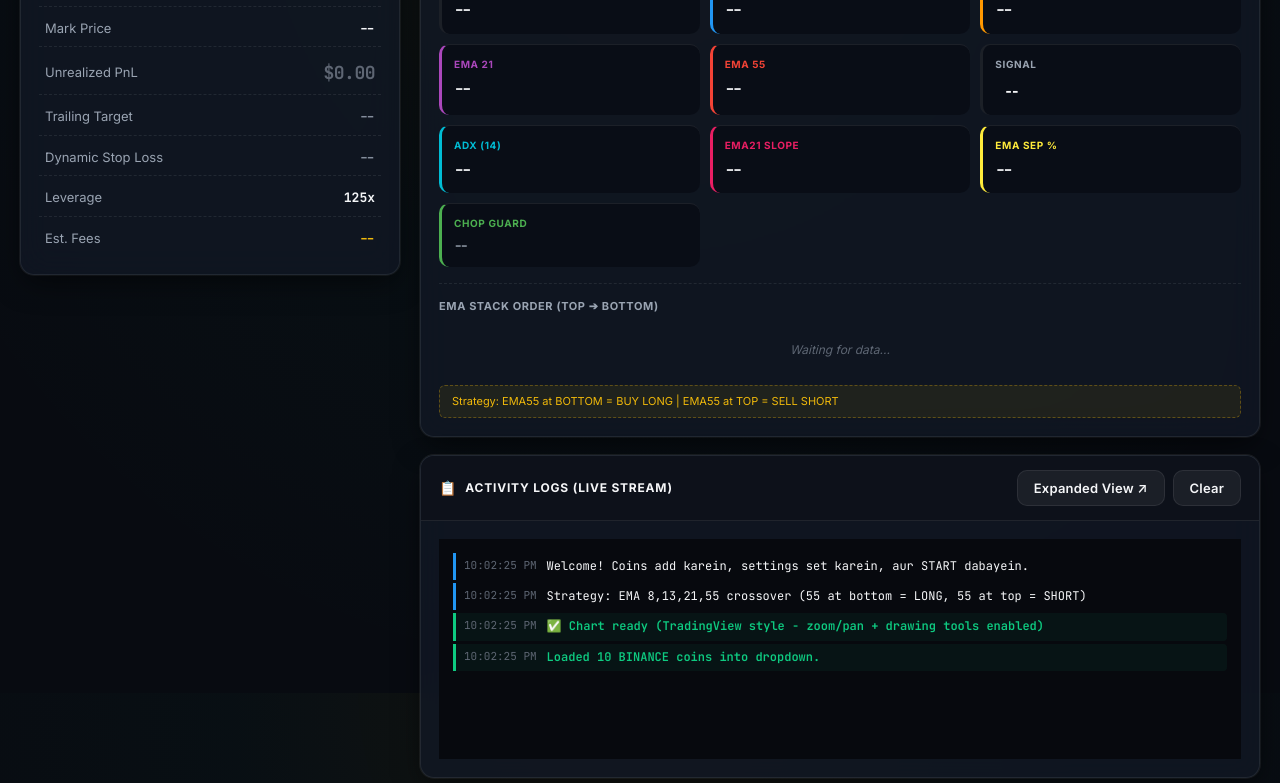
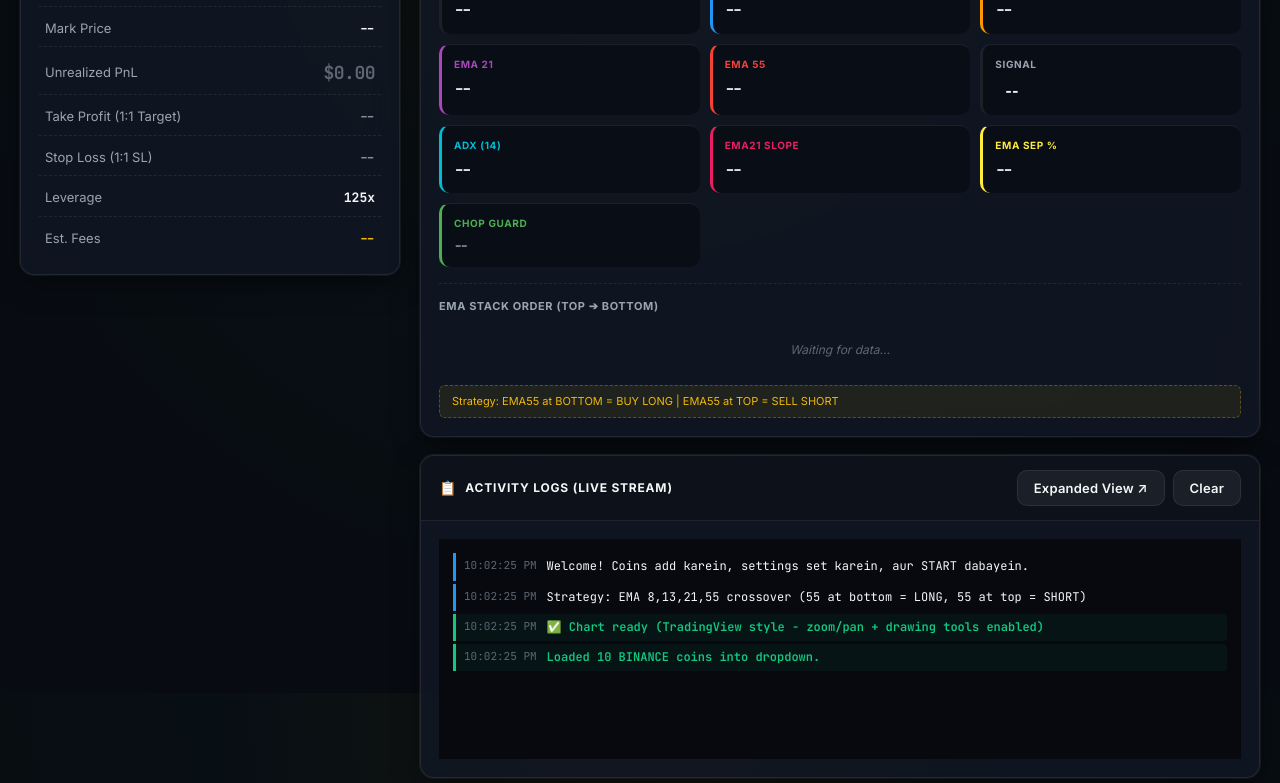
Before and after one commit to studyinnlanguage/bot, a Flask app: page / in a window 1280 px wide. Shown: the part 907-1690 px from the top of the page. Run offline with Flask 3, Linux system fonts and the light colour scheme; data that the repository does not hold is empty.

Commit message:
fix(strategy): eradicate trailing/dynamic terminology and automate 1:1 TP mode on auto

```diff
--- a/bot-engine/app.py
+++ b/bot-engine/app.py
@@ -142,16 +142,10 @@ def load_config() -> dict:
             with open(CONFIG_FILE, "r", encoding="utf-8") as f:
                 cfg = json.load(f)
             merged = {**DEFAULT_CONFIG, **cfg}
-            # Preserve configured tp_mode (fixed, trailing, ema_reversal). Default to fixed 1:1
-            tp_m = (merged.get("tp_mode") or "fixed").lower()
-            if tp_m in ("both", "fixed"):
-                merged["tp_mode"] = "fixed"
-            elif tp_m in ("trailing", "ema_reversal"):
-                merged["tp_mode"] = tp_m
-            else:
-                merged["tp_mode"] = "fixed"
-            if not merged.get("trailing_roe_pct") or float(merged.get("trailing_roe_pct", 0)) < 20:
-                merged["trailing_roe_pct"] = 100.0
+            # Enforce strict 1:1 TP & SL with auto-reversal
+            merged["tp_mode"] = "fixed"
+            merged["take_profit_pct"] = merged.get("stop_loss_pct", 2)
+            merged["trailing_roe_pct"] = 100.0
             return merged
         except (json.JSONDecodeError, OSError) as e:
             logger.error("Failed to load config: %s", e)
--- a/bot-engine/static/js/app.js
+++ b/bot-engine/static/js/app.js
@@ -1017,23 +1017,14 @@ function updatePositionUI(data) {
     const lev = (hasOpenTrade && rawLev > 1) ? rawLev : (rawLev > 1 && !$('leverage')?.value ? rawLev : cfgLev);
     if ($('posLeverage')) $('posLeverage').textContent = `${lev}x`;
 
-    // Trailing TP Target & Dynamic SL
+    // 1:1 Take Profit Target & 1:1 Stop Loss
     const trailingEl = $('posTrailingTp');
-    const tpMode = (data.tp_mode || $('tpMode')?.value || 'trailing').toLowerCase();
     const targetRoe = Number(data.target_roe) || 100;
 
     if (trailingEl) {
         if (data.side && data.side !== 'NONE' && data.tp_price) {
-            if (tpMode === 'trailing' || tpMode === 'both' || tpMode === 'fixed') {
-                trailingEl.textContent = `1:1 TP (+${targetRoe.toFixed(0)}% ROE) @ $${fmt(data.tp_price)}`;
-                trailingEl.style.color = '#0ecb81';
-            } else if (tpMode === 'ema_reversal') {
-                trailingEl.textContent = `EMA55 Reversal Target`;
-                trailingEl.style.color = '#0ecb81';
-            } else {
-                trailingEl.textContent = `$${fmt(data.tp_price)}`;
-                trailingEl.style.color = '#0ecb81';
-            }
+            trailingEl.textContent = `$${fmt(data.tp_price)} (1:1 Target)`;
+            trailingEl.style.color = '#0ecb81';
         } else {
             trailingEl.textContent = '--';
             trailingEl.style.color = '#848e9c';
@@ -1042,26 +1033,8 @@ function updatePositionUI(data) {
     const slEl = $('posCurrentSl');
     if (slEl) {
         if (data.side && data.side !== 'NONE' && data.sl_price) {
-            let slDesc = `$${fmt(data.sl_price)}`;
-            if (tpMode === 'trailing' || tpMode === 'both' || tpMode === 'fixed') {
-                const stage = data.tp_stage || 1;
-                if (stage >= 3) {
-                    const lockedStage = stage - 2;
-                    const lockedRoe = (lockedStage * targetRoe).toFixed(0);
-                    slDesc += ` (Locked TP${lockedStage} +${lockedRoe}% ROE 💰)`;
-                    slEl.style.color = '#0ecb81';
-                } else if (stage === 2) {
-                    slDesc += ` (Break-even 🛡️)`;
-                    slEl.style.color = '#f0b90b';
-                } else {
-                    const slRoe = Math.min(targetRoe, 80);
-                    slDesc += ` (-${slRoe.toFixed(0)}% ROE 🛡️)`;
-                    slEl.style.color = '#f6465d';
-                }
-            } else {
-                slEl.style.color = '#f6465d';
-            }
-            slEl.textContent = slDesc;
+            slEl.textContent = `$${fmt(data.sl_price)} (1:1 SL)`;
+            slEl.style.color = '#f6465d';
         } else {
             slEl.textContent = '--';
             slEl.style.color = '#848e9c';
@@ -1179,7 +1152,7 @@ function updatePositionUI(data) {
 
     if ($('posFocusTrailingTp')) $('posFocusTrailingTp').textContent = trailingEl ? trailingEl.textContent : '--';
     if ($('posFocusCurrentSl')) $('posFocusCurrentSl').textContent = slEl ? slEl.textContent : '--';
-    if ($('posTabStage')) $('posTabStage').textContent = data.side && data.side !== 'NONE' ? `Stage ${data.tp_stage || 1}` : 'Stage 0';
+    if ($('posTabStage')) $('posTabStage').textContent = data.side && data.side !== 'NONE' ? '1:1 Active' : '1:1 Auto';
     if ($('posTabTpTarget')) $('posTabTpTarget').textContent = data.tp_price ? `TP: $${fmt(data.tp_price)}` : 'Target: --';
 
     // Update positions table
@@ -1652,20 +1625,11 @@ async function loadSettings() {
         }
         if ($('amount')) $('amount').value = cfg.amount || 100;
         if ($('amountPct')) $('amountPct').value = cfg.amount_pct || 10;
-        if ($('stopLossPct')) $('stopLossPct').value = cfg.stop_loss_pct || 2;
-        if ($('takeProfitPct')) {
-            const tp = (cfg.stop_loss_pct || 2) * 3;
-            $('takeProfitPct').value = tp.toFixed(1);
-        }
-        if ($('trailingRoePct')) {
-            $('trailingRoePct').value = cfg.trailing_roe_pct || 100;
-        }
-        if ($('tpMode')) {
-            const rawTp = (cfg.tp_mode || 'fixed').toLowerCase();
-            $('tpMode').value = (rawTp === 'trailing' || rawTp === 'ema_reversal') ? rawTp : 'fixed';
-            // Trigger visibility update for TP % hint
-            if (typeof window.updateTPModeUI === 'function') window.updateTPModeUI();
-        }
+        const slVal = cfg.stop_loss_pct || 2;
+        if ($('stopLossPct')) $('stopLossPct').value = slVal;
+        if ($('takeProfitPct')) $('takeProfitPct').value = slVal;
+        if ($('tpMode')) $('tpMode').value = 'fixed';
+        if (typeof window.updateTPModeUI === 'function') window.updateTPModeUI();
         if ($('mode')) $('mode').value = cfg.mode || 'both';
         if ($('testnet')) $('testnet').value = String(cfg.testnet ?? true);
         if (cfg.api_key && $('apiKey')) $('apiKey').placeholder = cfg.api_key_masked || 'Saved';
@@ -1807,9 +1771,9 @@ async function saveSettings() {
         amount: parseFloat($('amount').value),
         amount_pct: parseFloat($('amountPct').value),
         stop_loss_pct: parseFloat($('stopLossPct').value) || 0,
-        take_profit_pct: parseFloat($('takeProfitPct').value) || 0,
-        trailing_roe_pct: parseFloat($('trailingRoePct')?.value) || 100,
-        tp_mode: $('tpMode') ? $('tpMode').value : 'fixed',
+        take_profit_pct: parseFloat($('stopLossPct').value) || 0,
+        trailing_roe_pct: 100,
+        tp_mode: 'fixed',
         mode: $('mode').value,
         testnet: $('testnet').value === 'true',
         // Notifications
@@ -2279,9 +2243,8 @@ function attachListeners() {
         }
     }
 
-    // Auto-calculate TP from SL (1:3 RR) + handle TP mode UI
+    // Auto-calculate 1:1 TP from SL + sync automated execution badges
     const slInput = $('stopLossPct');
-    const tpModeSel = $('tpMode');
     const tfSelect = $('timeframe');
     if (tfSelect) {
         tfSelect.addEventListener('change', () => {
@@ -2290,40 +2253,22 @@ function attachListeners() {
     }
 
     function updateTPModeUI() {
-        const sl = parseFloat(slInput?.value) || 0;
-        const tp = sl; // 1:1 Risk-to-Reward
+        const sl = parseFloat(slInput?.value) || 2.0;
         const tpInput = $('takeProfitPct');
-        const mode = tpModeSel ? tpModeSel.value : 'fixed';
-        const trailingRoeGroup = $('trailingRoeGroup');
-        if (trailingRoeGroup) {
-            trailingRoeGroup.style.display = (mode === 'trailing') ? 'block' : 'none';
-        }
         if (tpInput) {
-            if (mode === 'trailing') {
-                tpInput.style.color = '#0ecb81';
-                tpInput.style.fontStyle = 'normal';
-                tpInput.value = `Dynamic (1:1 ➔ 1:2 ➔ 1:3...)`;
-            } else if (mode === 'ema_reversal') {
-                // TP % is not used — show as inactive
-                tpInput.style.color = '#848e9c';
-                tpInput.style.fontStyle = 'italic';
-                tpInput.value = '(not used)';
-            } else {
-                tpInput.style.color = '#0ecb81';
-                tpInput.style.fontStyle = 'normal';
-                tpInput.value = `Fixed 1:1 (${tp.toFixed(1)}%)`;
-            }
-        }
+            tpInput.value = sl.toFixed(1);
+        }
+        if ($('autoTpDisplay')) $('autoTpDisplay').textContent = sl.toFixed(1);
+        if ($('autoSlDisplay')) $('autoSlDisplay').textContent = sl.toFixed(1);
+        const tpModeInput = $('tpMode');
+        if (tpModeInput) tpModeInput.value = 'fixed';
     }
 
     if (slInput) {
         slInput.addEventListener('input', updateTPModeUI);
         slInput.dispatchEvent(new Event('input'));
     }
-    if (tpModeSel) {
-        tpModeSel.addEventListener('change', updateTPModeUI);
-    }
-    // Expose for the config loader to call after setting select.value
+    // Expose for the config loader to call
     window.updateTPModeUI = updateTPModeUI;
 
     // Exchange toggle
--- a/bot-engine/templates/dashboard.html
+++ b/bot-engine/templates/dashboard.html
@@ -179,11 +179,11 @@
                                 <strong id="posPnl" class="pnl-zero">$0.00</strong>
                             </div>
                             <div class="pos-row">
-                                <span>Trailing Target</span>
+                                <span>Take Profit (1:1 Target)</span>
                                 <strong id="posTrailingTp" style="color:var(--green-success)">--</strong>
                             </div>
                             <div class="pos-row">
-                                <span>Dynamic Stop Loss</span>
+                                <span>Stop Loss (1:1 SL)</span>
                                 <strong id="posCurrentSl" style="color:var(--red-danger)">--</strong>
                             </div>
                             <div class="pos-row">
@@ -347,7 +347,7 @@
             <div class="config-view-header">
                 <div>
                     <h2>🎯 Live Open Positions &amp; Risk Monitor</h2>
-                    <p class="section-desc">Real-time futures positions, dynamic trailing targets, unrealized PnL, and manual risk controls.</p>
+                    <p class="section-desc">Real-time futures positions, strict 1:1 profit targets, stop loss, and unrealized PnL.</p>
                 </div>
                 <div class="config-actions">
                     <button type="button" class="btn btn-secondary" onclick="switchWorkspaceTab('terminal')">← Back to Terminal</button>
@@ -374,8 +374,8 @@
                     <div class="pos-metric-sub" id="posTabRoe">ROE: 0.00%</div>
                 </div>
                 <div class="pos-metric-card">
-                    <div class="pos-metric-label">Trailing TP Stage</div>
-                    <div class="pos-metric-value" id="posTabStage">Stage 0</div>
+                    <div class="pos-metric-label">1:1 Target (TP / SL)</div>
+                    <div class="pos-metric-value" id="posTabStage">1:1 Auto</div>
                     <div class="pos-metric-sub" id="posTabTpTarget">Target: --</div>
                 </div>
             </div>
@@ -408,10 +408,10 @@
                             <span>Estimated ROE (%)</span><strong id="posFocusRoe">0.00%</strong>
                         </div>
                         <div class="pos-row">
-                            <span>Dynamic Trailing Target</span><strong id="posFocusTrailingTp" style="color:var(--green-success)">--</strong>
+                            <span>Take Profit (1:1 Target)</span><strong id="posFocusTrailingTp" style="color:var(--green-success)">--</strong>
                         </div>
                         <div class="pos-row">
-                            <span>Current Stop Loss</span><strong id="posFocusCurrentSl" style="color:var(--red-danger)">--</strong>
+                            <span>Stop Loss (1:1 SL)</span><strong id="posFocusCurrentSl" style="color:var(--red-danger)">--</strong>
                         </div>
                         <div class="pos-row">
                             <span>Configured Leverage</span><strong id="posFocusLeverage">{{ config.leverage | default(10) }}x</strong>
@@ -441,8 +441,8 @@
                                     <th>Entry</th>
                                     <th>Mark</th>
                                     <th>Unrealized PnL</th>
-                                    <th>Trailing TP</th>
-                                    <th>Stop Loss</th>
+                                    <th>1:1 Take Profit</th>
+                                    <th>1:1 Stop Loss</th>
                                     <th>Action</th>
                                 </tr>
                             </thead>
@@ -496,7 +496,7 @@
             <div class="history-view-header">
                 <div>
                     <h2><span class="card-icon">📜</span> Bot Trade History &amp; Performance</h2>
-                    <p class="section-desc">Complete record of every trade executed by the bot (including Trailing SL hits, Initial SL, Manual Bot UI closes, and Manual Exchange closes on Binance / WEEX).</p>
+                    <p class="section-desc">Complete record of every trade executed by the bot (including 1:1 TP exits, 1:1 SL triggers, EMA flip reversals, and manual closes).</p>
                 </div>
                 <div class="history-header-actions">
                     <button type="button" class="btn btn-secondary" onclick="if(window.fetchTradeHistory)window.fetchTradeHistory(true)" id="refreshHistoryBtn">🔄 Refresh</button>
@@ -583,7 +583,7 @@
             <div class="config-view-header">
                 <div>
                     <h2>⚙️ Bot Engine Configuration &amp; Strategy</h2>
-                    <p class="section-desc">Manage API credentials, exchange connectivity, multi-coin watchlist, leverage and trailing risk parameters.</p>
+                    <p class="section-desc">Manage API credentials, exchange connectivity, multi-coin watchlist, leverage and strict 1:1 risk parameters.</p>
                 </div>
                 <div class="config-actions">
                     <button type="button" class="btn btn-secondary" onclick="switchWorkspaceTab('terminal')">← Back to Terminal</button>
@@ -661,10 +661,10 @@
                     </div>
                 </section>
 
-                <!-- Right: Strategy & Dynamic Risk Management -->
+                <!-- Right: Strategy & Automated 1:1 Risk Management -->
                 <section class="card strategy-card" data-tab-section="controls">
                     <div class="card-header">
-                        <h2><span class="card-icon">🎯</span> Trading Strategy &amp; Dynamic Risk</h2>
+                        <h2><span class="card-icon">🎯</span> Trading Strategy &amp; Automated 1:1 Risk</h2>
                     </div>
                     <div class="card-body">
 
@@ -724,28 +724,25 @@
                             <div class="hint">Bot dynamically computes USDT size based on current available balance.</div>
                         </div>
 
-                        <!-- Stop Loss & Take Profit Mode -->
-                        <div class="form-row">
-                            <div class="form-group">
-                                <label>Strict Stop Loss % (min 0.5%)</label>
-                                <input type="number" id="stopLossPct" value="2" min="0.5" max="20" step="0.5" required>
-                                <div class="hint">⚠ STRICT: SL is actively guarded by the engine.</div>
+                        <!-- Automated 1:1 Risk & Profit Settings -->
+                        <div class="form-group">
+                            <label>Automated 1:1 Risk &amp; Target % (SL &amp; TP Distance)</label>
+                            <div style="display:flex; align-items:center; gap:10px;">
+                                <input type="number" id="stopLossPct" value="2" min="0.5" max="20" step="0.5" required style="flex:1;">
+                                <input type="hidden" id="takeProfitPct" value="2">
+                                <input type="hidden" id="tpMode" value="fixed">
+                                <span class="badge" style="background:rgba(14,203,129,0.15); color:var(--green-success); border:1px solid rgba(14,203,129,0.3); font-weight:700; padding:10px 14px; border-radius:8px; white-space:nowrap;">
+                                    ⚡ AUTO: 1:1 ACTIVE
+                                </span>
                             </div>
-                            <div class="form-group">
-                                <label>Take Profit Target Display</label>
-                                <input type="text" id="takeProfitPct" value="Dynamic (1:1 ➔ 1:2 ➔ 1:3...)" readonly class="input-readonly-tp">
-                                <div class="hint">⚡ Auto ratchet step trailing (with Break-even SL)</div>
+                            <div class="hint" style="margin-top:6px;">
+                                🎯 <b>Fully Automated 1:1 Risk-to-Reward:</b> Take Profit (+<span id="autoTpDisplay">2.0</span>%) &amp; Stop Loss (-<span id="autoSlDisplay">2.0</span>%) are symmetrically locked. If trend flips opposite, bot cuts trade instantly and auto-reverses!
                             </div>
                         </div>
 
-                        <div class="form-group">
-                            <label>Take Profit Execution Mode</label>
-                            <select id="tpMode" class="form-select-styled">
-                                <option value="fixed" selected>🎯 STRICT 1:1 TAKE PROFIT + AUTO-REVERSAL ON FLIP</option>
-                            </select>
-                            <div class="hint-card">
-                                <b>1:1 TP + AUTO-REVERSAL:</b> Automatically exits 100% of the trade at 1:1 TP (Reward matches Risk distance). If market trends reverse and EMA flips to the opposite side, bot instantly cuts the trade and opens the opposite position! 🎯
-                            </div>
+                        <div class="hint-card" style="margin-top:12px; border-left:4px solid var(--green-success);">
+                            <b>🤖 100% AUTOMATED EXECUTION:</b>
+                            Strict 1:1 Take Profit + 1:1 Stop Loss + Instant EMA55 Opposite Flip Reversal. Zero manual switching needed — the engine runs hands-free on auto mode.
                         </div>
 
                     </div>
@@ -760,7 +757,7 @@
             <div class="config-view-header">
                 <div>
                     <h2>🔔 Real-Time Trade Alerts &amp; Notifications</h2>
-                    <p class="section-desc">Receive instant entry, trailing TP stage hit, stop loss trigger, and error notifications across your communication channels.</p>
+                    <p class="section-desc">Receive instant entry, 1:1 TP hit, stop loss trigger, reversal flip, and error notifications across your communication channels.</p>
                 </div>
                 <div class="config-actions">
                     <button id="testNotificationBtn" class="btn btn-primary">⚡ Test All Configured Channels</button>
--- a/bot-engine/templates/legal.html
+++ b/bot-engine/templates/legal.html
@@ -460,14 +460,14 @@
 
                 <h2 class="section-heading success">3. Proprietary Algorithmic Strategy Disclosure</h2>
                 <p class="text-body">
-                    Weexionic automates trades using our proprietary <strong>Weexionic Quad-Trend Quantitative Momentum Strategy</strong> (also incorporating dynamic multi-stage trailing stop-loss algorithms and chop/volatility filters).
+                    Weexionic automates trades using our proprietary <strong>Weexionic Quad-Trend Quantitative Momentum Strategy</strong> (incorporating strict 1:1 risk-to-reward targets, rapid trend-flip reversal safeguards, and mathematical price-action chop filters).
                 </p>
                 <div class="alert-box alert-gold">
                     <strong>CONFIDENTIALITY OF STRATEGY MECHANICS:</strong><br>
                     While the software provides effortless, plug-and-play automated execution for users of all experience levels, the exact underlying mathematical formulas, multi-layered moving average calculations, trend threshold calibrations, and internal weighting mechanisms are <strong>strictly proprietary trade secrets of Weexionic</strong>. To protect platform users against predatory front-running, arbitrage decay, and copy-cat exploitation, internal algorithmic formulas are never disclosed.
                 </div>
                 <p class="text-body">
-                    The strategy is engineered for hands-free simplicity: users simply input their risk parameters (such as capital allocation, leverage, and symbol) and the bot manages technical evaluation, entry detection, dynamic trailing take-profit milestones, and protective stops automatically.
+                    The strategy is engineered for hands-free simplicity: users simply input their risk parameters (such as capital allocation, leverage, and symbol) and the bot manages technical evaluation, entry detection, strict 1:1 profit targets, and protective stops automatically.
                 </p>
 
                 <h2 class="section-heading info">4. No Financial, Investment, or Legal Advice</h2>
```
Also changed, not shown: bot-engine/bot/engine.py (+14 -29 lines), bot-engine/bot/notifier.py (+2 -9 lines).
